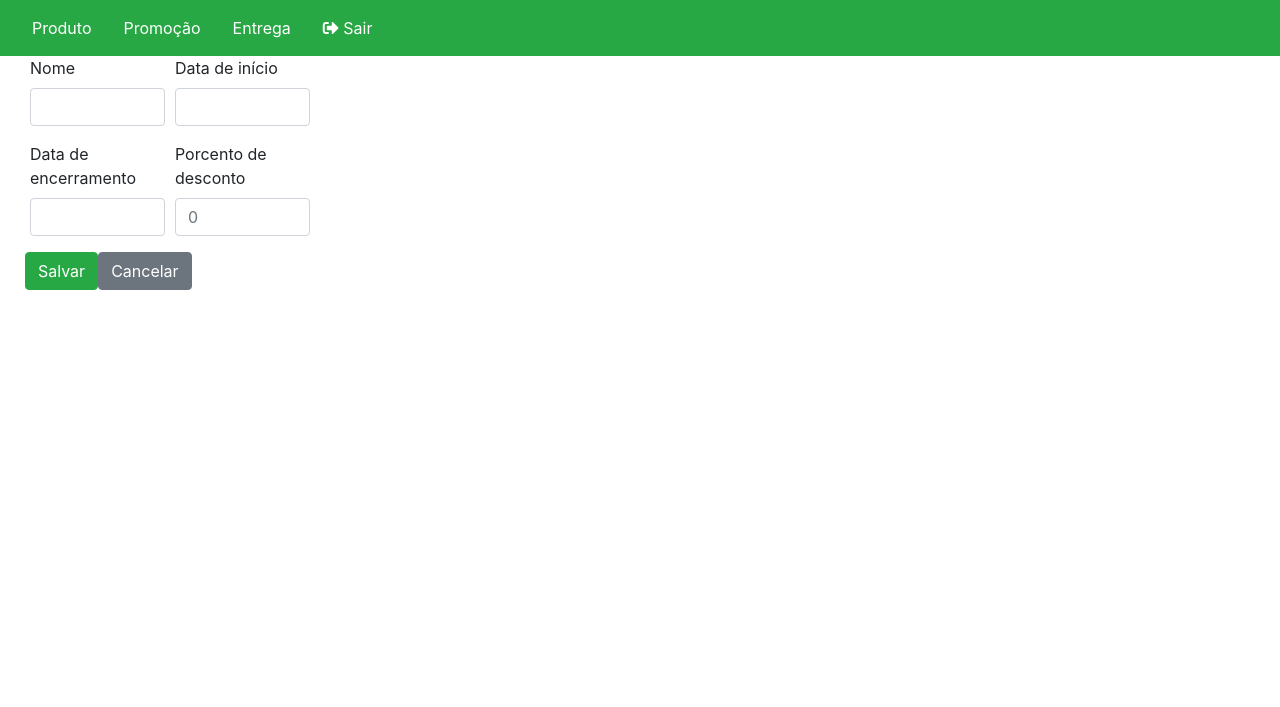
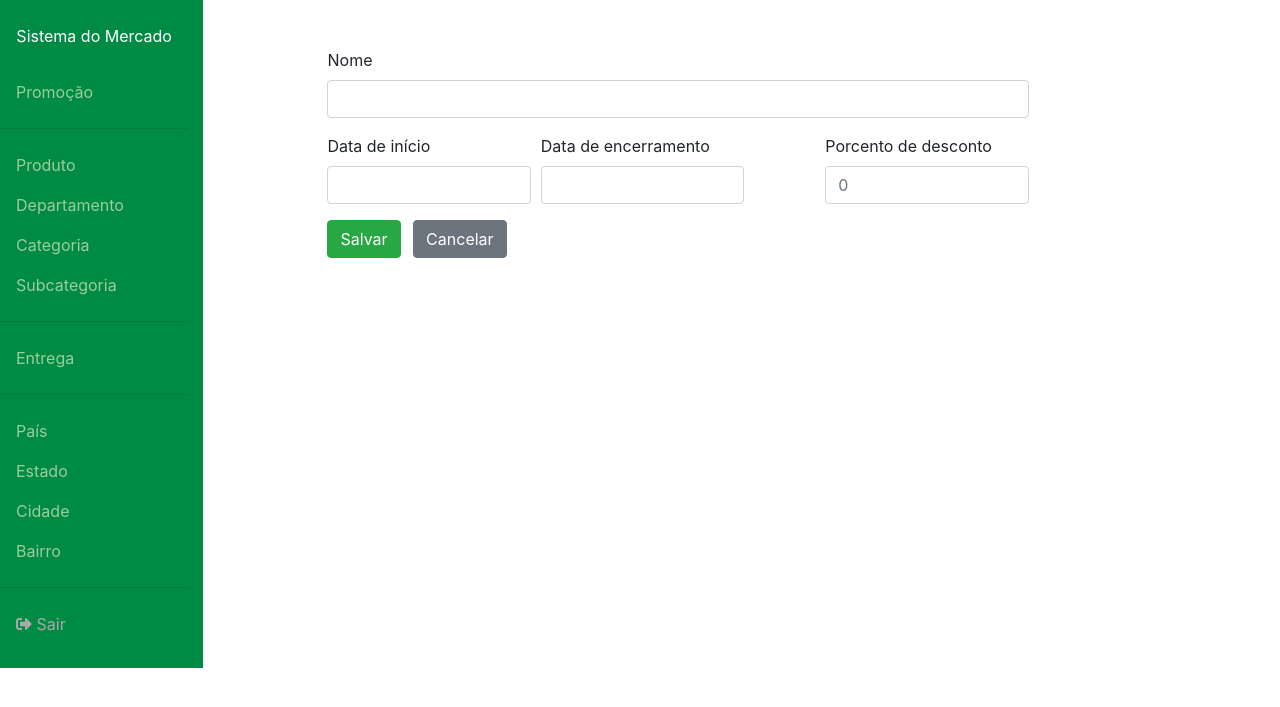
Before and after one commit to brunatregnago/MercadoPI, a CodeIgniter app: page /MercadoPI/Promocao/cadastro in a window 1280 px wide. Shown: the top 707 px of the page. Run offline with CodeIgniter, Linux system fonts and the light colour scheme; data that the repository does not hold is empty; some libraries are stand-ins or nearby versions.

Commit message:
Back-end layout em andamento

```diff
--- a/application/controllers/Bairro.php
+++ b/application/controllers/Bairro.php
@@ -1,4 +1,4 @@
-BackEndModels<?php
+<?php
 defined('BASEPATH')OR exit('No direct script access allowed');
 
 class Bairro extends CI_Controller {
--- a/application/controllers/Departamento.php
+++ b/application/controllers/Departamento.php
@@ -19,7 +19,6 @@ class Departamento extends CI_Controller {
     public function lista() {
         $data['departamento'] = $this->DepartamentoModel->getAll();
         $this->load->view('BackEnd/Header');
-        $this->load->view('BackEnd/HeaderLateralProduto');
         $this->load->view('BackEnd/ListaDepartamento', $data);
         //$this->load->view('Footer');
     }
@@ -29,7 +28,6 @@ class Departamento extends CI_Controller {
 
         if ($this->form_validation->run() == false) {
             $this->load->view('BackEnd/Header');
-            $this->load->view('BackEnd/HeaderLateralProduto');
             $this->load->view('BackEnd/FormDepartamento');
             //$this->load->view('Footer');
         } else {
--- a/application/controllers/Promocao.php
+++ b/application/controllers/Promocao.php
@@ -31,7 +31,7 @@ class Promocao extends CI_Controller {
 
         if ($this->form_validation->run() == false) {
             $this->load->view('BackEnd/Header');
-            $this->load->view('BackEnd/FormPromocao', $data);
+            $this->load->view('BackEnd/FormPromocao');
             //$this->load->view('Footer');
         } else {
 
@@ -39,7 +39,7 @@ class Promocao extends CI_Controller {
                 'nome_promocao' => $this->input->post('nome_promocao'),
                 'inicio_promocao' => $this->input->post('inicio_promocao'),
                 'fim_promocao' => $this->input->post('fim_promocao'),
-                'porcento_desconto' => $this->input->post('oorcento_desconto')
+                'porcento_desconto' => $this->input->post('porcento_desconto')
             );
 
             if ($this->PromocaoModel->insert($data)) {
--- a/application/controllers/Subcategoria.php
+++ b/application/controllers/Subcategoria.php
@@ -31,10 +31,8 @@ class Subcategoria extends CI_Controller {
 
         if ($this->form_validation->run() == false) {
             $data['categoria'] = $this->CategoriaModel->getAll();
-            $data['subcategoria'] = $this->SubcategoriaModel->getAll();
             $this->load->view('BackEnd/Header');
-            $this->load->view('BackEnd/HeaderLateralProduto');
-            $this->load->view('BackEnd/FormSubcategoria', $data);
+            $this->load->view('BackEnd/FormSubcategoria');
             //$this->load->view('Footer');
         } else {
 
--- a/application/views/BackEnd/FormDepartamento.php
+++ b/application/views/BackEnd/FormDepartamento.php
@@ -1,6 +1,5 @@
 
-
-<form action="" class="col-md-9" method="POST">
+    <form action="" class="col-8" method="POST">
         <div class="form-group mt-5">
             <div class="form-row">
                 <div class="form-group col-10">
--- a/application/views/BackEnd/FormPais.php
+++ b/application/views/BackEnd/FormPais.php
@@ -1,7 +1,7 @@
 
-<form action="" class="col-md-9" method="POST">
-    <div class="form-group col-md-4">
-        <div class="form-group col-md-6">
+<form action="" class="col-md-8 mt-5" method="POST">
+    <div class="form-group col-md-10">
+        <div class="form-group">
              <input type="hidden" name="id_pais" value="<?= (isset($pais)) ? $pais->id_pais : ''; ?>">
             <label for="pais">País</label>
             <input type="text" class="form-control" id="nome_pais" name="nome_pais" placeholder="" value="<?= (isset($pais)) ? $pais->nome_pais : ''; ?>">
--- a/application/views/BackEnd/FormPromocao.php
+++ b/application/views/BackEnd/FormPromocao.php
@@ -1,30 +1,33 @@
 
-<form action="" class="col-md-9" method="POST">
-    <div class="form-group col-md-4">
+<form action="" class="col-8 mt-5" method="POST">
+    <div class="form-group">
         <div class="form-row">
-            <div class="form-group col-md-6">
+            <div class="form-group col-md-10">
                 <input type="hidden" name="id_promocao" value="<?= (isset($promocao)) ? $promocao->id_promocao : ''; ?>">
 
                 <label for="nomepromocao">Nome</label>
                 <input type="text" class="form-control" id="nome_promocao" name="nome_promocao" placeholder=""  value="<?= (isset($promocao)) ? $promocao->nome_promocao : ''; ?>">
             </div>
-            <div class="form-group col-md-6">
+        </div>
+        <div class="form-row">
+            <div class="form-group col-md-3">
                 <label for="inicio">Data de início</label>
                 <input type="text" class="form-control" id="inicio_promocao" name="inicio_promocao" placeholder="" value="<?= (isset($promocao)) ? $promocao->inicio_promocao : ''; ?>">
             </div>
-            <div class="form-group col-md-6">
+            <div class="form-group col-md-3">
                 <label for="fim">Data de encerramento</label>
                 <input type="text" class="form-control" id="fim_promocao" name="fim_promocao" placeholder="" value="<?= (isset($promocao)) ? $promocao->fim_promocao : ''; ?>">
             </div>
-            <div class="form-group col-md-6">
+            <div class="col-md-1"></div>
+            <div class="form-group col-md-3">
                 <label for="porcento">Porcento de desconto</label>
                 <input type="text" class="form-control" id="porcento_desconto" name="porcento_desconto" placeholder="0" value="<?= (isset($promocao)) ? $promocao->porcento_desconto : ''; ?>">
             </div>
-
-        <button type="submit" class="btn btn-success mb-2">Salvar</button>
-        <button type="reset" class="btn btn-secondary mb-2">Cancelar</button>
         </div>
+        <button type="submit" class="btn btn-success mr-2">Salvar</button>
+        <button type="reset" class="btn btn-secondary mr-2">Cancelar</button>
     </div>
 </form>
+</div>
 </body>
 </html>
--- a/application/views/BackEnd/FormSubcategoria.php
+++ b/application/views/BackEnd/FormSubcategoria.php
@@ -1,8 +1,8 @@
 
-<form method="POST" action="" class="col-9 mt-5">
+<form method="POST" action="" class="col-8 mt-5">
     <div class="form-group col-9">
         <div class="form-group col-md-9">
-            <input type="hidden" name="id_subcategoria" value="<?= (isset($subcategoria)) ? $subcategoria->id_subcategoria : ''; ?>">
+            <input type="hidden" name="id_subcategoria" id="id_subcategoria" value="<?= (isset($subcategoria)) ? $subcategoria->id_subcategoria : ''; ?>">
 
             <label for="categoria">Categoria</label>
             <select id="id_categoria" name="id_categoria" class="form-control">
@@ -15,7 +15,7 @@
             </select>
         </div>
         <div class="form-group col-md-9">
-            <label for="categoria">Categoria</label>
+            <label for="subcategoria">Subcategoria</label>
             <input type="text" class="form-control" id="nome_subcategoria" placeholder="" name="nome_subcategoria" placeholder="" value="<?= (isset($subcategoria)) ? $subcategoria->nome_subcategoria : ''; ?>">
         </div>
         <button type="submit" class="btn btn-success mb-2">Salvar</button>
--- a/application/views/BackEnd/Header.php
+++ b/application/views/BackEnd/Header.php
@@ -3,25 +3,66 @@
     <head>
         <meta charset="UTF-8">
         <title>Mercado</title>
+        <link rel="stylesheet" type="text/css" href="BackEnd/Style.css">
         <link rel="stylesheet" href="https://stackpath.bootstrapcdn.com/bootstrap/4.3.1/css/bootstrap.min.css" integrity="sha384-ggOyR0iXCbMQv3Xipma34MD+dH/1fQ784/j6cY/iJTQUOhcWr7x9JvoRxT2MZw1T" crossorigin="anonymous">
         <link rel="stylesheet" href="https://use.fontawesome.com/releases/v5.8.1/css/all.css" integrity="sha384-50oBUHEmvpQ+1lW4y57PTFmhCaXp0ML5d60M1M7uH2+nqUivzIebhndOJK28anvf" crossorigin="anonymous">
+        <style>
+            .nav-link{
+                color: #9BCD9B;
+            }
+            .nav-link:hover{
+                color: white;
+            }
+        </style>
     </head>
     <body>
-        <nav class="navbar navbar-expand-lg navbar-danger bg-success">
-            <ul class="nav justify-content-center">
+
+        <div class="row">
+            <div class="col-2" style="background-color:#008B45;">
+                <div class="text-white mt-4 text-center">Sistema do Mercado</div>
+                <ul class="nav flex-column justify-content-center">
+                    <li class="nav-item mt-4">
+                        <a class="nav-link" href="<?= $this->config->base_url() . 'Promocao/cadastro'; ?>">Promoção</a>
+                        <hr>
+                    </li>
+
                     <li class="nav-item">
-                    <a class="nav-link text-white" href="<?= $this->config->base_url() . 'Produto/lista'; ?>">Produto</a>
-                </li>
-                <li class="nav-item ">
-                    <a class="nav-link text-white" href="<?= $this->config->base_url() . 'Promocao/lista'; ?>">Promoção</a>
+                        <a class="nav-link" href="<?= $this->config->base_url() . 'Produto/cadastro'; ?>">Produto</a>
                     </li>
                     <li class="nav-item">
-                    <a class="nav-link text-white" href="<?= $this->config->base_url() . 'Pais/lista'; ?>">Entrega</a>
+                        <a class="nav-link" href="<?= $this->config->base_url() . 'Departamento/cadastro'; ?>">Departamento</a>
                     </li>
                     <li class="nav-item">
-                    <a class="nav-link text-white" href="#">
+                        <a class="nav-link" href="<?= $this->config->base_url() . 'Categoria/cadastro'; ?>">Categoria</a>
+                    </li>
+                    <li class="nav-item">
+                        <a class="nav-link" href="<?= $this->config->base_url() . 'Subcategoria/cadastro'; ?>">Subcategoria</a>
+                        <hr>
+                    </li>
+
+                    <li class="nav-item">
+                        <a class="nav-link" href="<?= $this->config->base_url() . 'Pais/lista'; ?>">Entrega</a>
+                        <hr>
+                    </li>
+                    <li class="nav-item">
+                        <a class="nav-link" href="<?= $this->config->base_url() . 'Pais/cadastro'; ?>">País</a>
+                    </li>
+                    <li class="nav-item">
+                        <a class="nav-link" href="<?= $this->config->base_url() . 'Estado/cadastro'; ?>">Estado</a>
+                    </li>
+                    <li class="nav-item">
+                        <a class="nav-link" href="<?= $this->config->base_url() . 'Cidade/cadastro'; ?>">Cidade</a>
+                    </li>
+                    <li class="nav-item">
+                        <a class="nav-link" href="<?= $this->config->base_url() . 'Bairro/cadastro'; ?>">Bairro</a>
+                        <hr>
+                    </li>
+                    <li class="nav-item md-5">
+                        <a class="nav-link" style="color: #a9a9a9;" href="#">
                             <i class="fas fa-sign-out-alt"></i> Sair
                         </a>
+                        <br>
                     </li>
                 </ul>
-        </nav>
+            </div>
+            <div class="col-1"></div>
--- a/application/views/BackEnd/ListaCategoria.php
+++ b/application/views/BackEnd/ListaCategoria.php
@@ -1,6 +1,6 @@
 
-    <div class=" table-responsive col-9 mt-5">
-        <table class="table table-striped table-bordered" id="table" style="text-align: center;">
+    <div class=" table-responsive col-8 mt-5">
+        <table class="table table-striped table-bordered col-md-10" id="table" style="text-align: center;">
             <thead>
                 <tr>
                     <th> Departamento </th>
--- a/application/views/BackEnd/ListaDepartamento.php
+++ b/application/views/BackEnd/ListaDepartamento.php
@@ -1,6 +1,6 @@
 
-    <div class=" table-responsive col-9 mt-5">
-        <table class="table table-striped table-bordered" id="table" style="text-align: center;">
+    <div class=" table-responsive col-8 mt-5">
+        <table class="table table-striped table-bordered col-md-10" id="table" style="text-align: center;">
             <thead>
                 <tr>
                     <th> Departamento </th>
--- a/application/views/BackEnd/ListaSubcategoria.php
+++ b/application/views/BackEnd/ListaSubcategoria.php
@@ -1,6 +1,6 @@
 
-    <div class=" table-responsive col-9 mt-5">
-        <table class="table table-striped table-bordered" id="table" style="text-align: center;">
+    <div class=" table-responsive col-8 mt-5">
+        <table class="table table-striped table-bordered col-md-10" id="table" style="text-align: center;">
             <thead>
                 <tr>
                     <th> Categoria </th>
```
Also changed, not shown: application/views/BackEnd/FormBairro.php (+4 -4 lines), application/views/BackEnd/FormCidade.php (+4 -4 lines), application/views/BackEnd/FormEstado.php (+4 -4 lines), application/views/BackEnd/HeaderLateralEntrega.php (deleted, +0 -14 lines), application/views/BackEnd/HeaderLateralProduto.php (deleted, +0 -18 lines), application/views/BackEnd/ListaPromocao.php (+5 -4 lines). Lines whose indentation alone changed are shown as unchanged.
